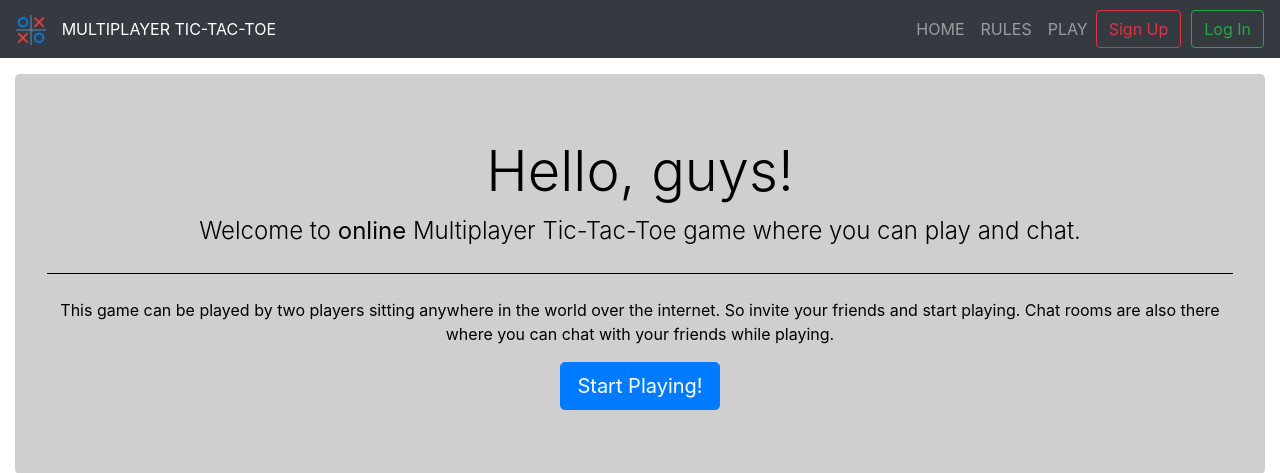
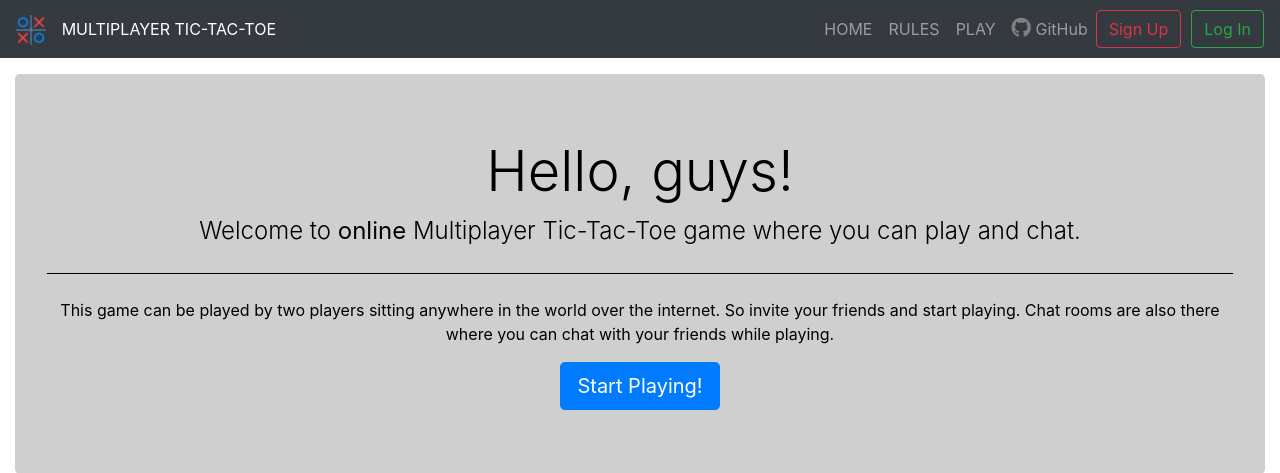
Before and after one commit to spandanpal22/Online-Multiplayer-TicTacToe, a Django app: page / in a window 1280 px wide. Shown: the top 473 px of the page. Run offline with Django 3.2, Linux system fonts and the light colour scheme; some libraries are stand-ins or nearby versions.

Commit message:
added github repo link

```diff
--- a/TicTacToe/static/TicTacToe/css/styleMain.css
+++ b/TicTacToe/static/TicTacToe/css/styleMain.css
@@ -21,6 +21,15 @@
     width: 65vw;
 }
 
+.githubLink {
+    font-size: 20px;
+    color: grey;
+}
+
+.githubLink:hover {
+    color: white;
+}
+
 @media only screen and (max-width: 600px) {
     .title-navbar {
         font-size: 10px;
--- a/TicTacToe/templates/TicTacToe/base.html
+++ b/TicTacToe/templates/TicTacToe/base.html
@@ -91,6 +91,11 @@
                 </li>
                 <li class="nav-item">
                     <a class="nav-link" href="{% url 'play' %}">PLAY</a>
+                </li>
+                <li class="nav-item">
+                    <a class="nav-link" target="_blank"
+                       href="https://github.com/spandanpal22/Online-Multiplayer-TicTacToe"><i
+                            class="fab fa-github social-icon githubLink"></i> GitHub</a>
                 </li>
             </ul>
         </div>
```
Also changed, not shown: db.sqlite3.
